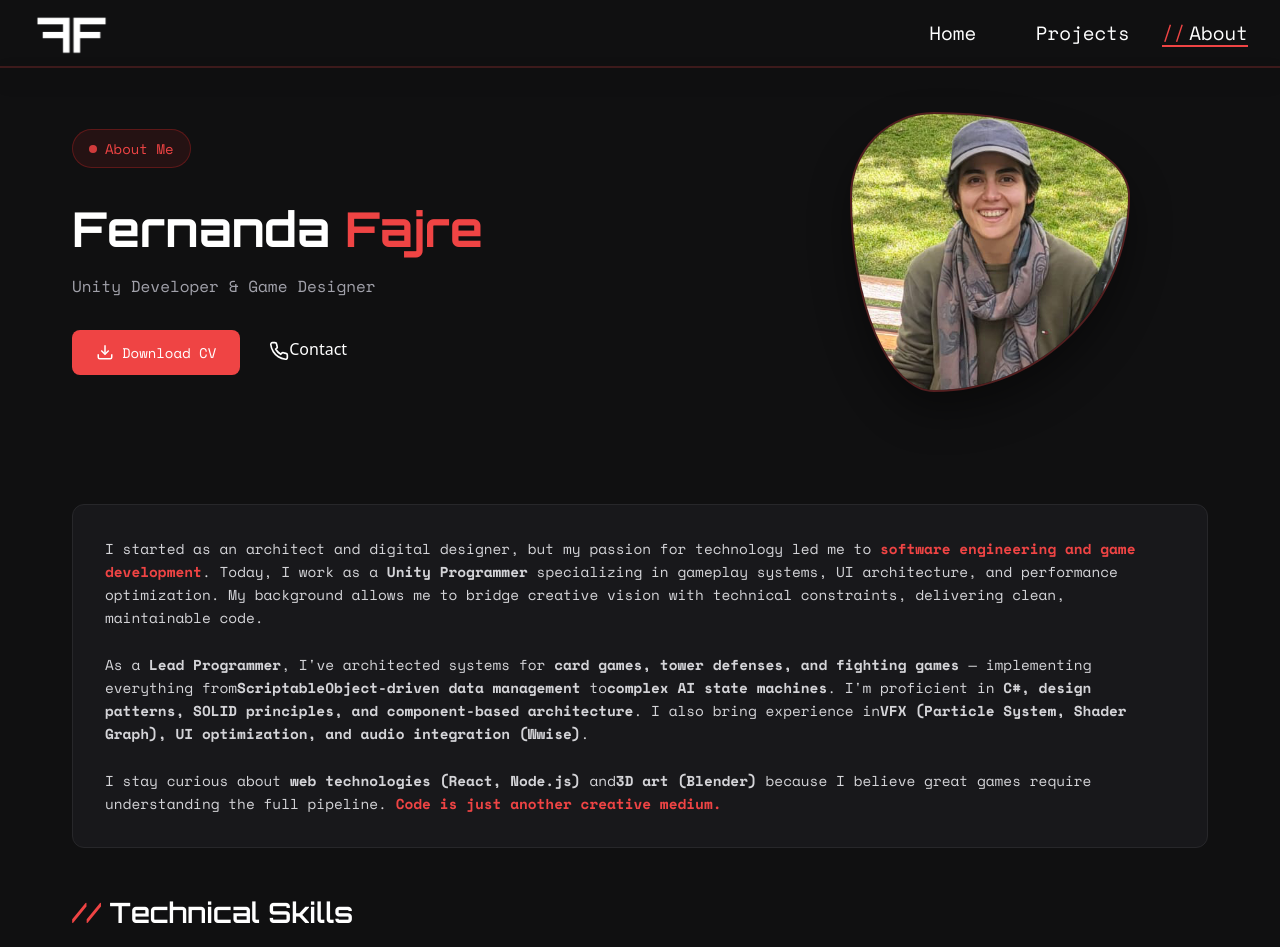
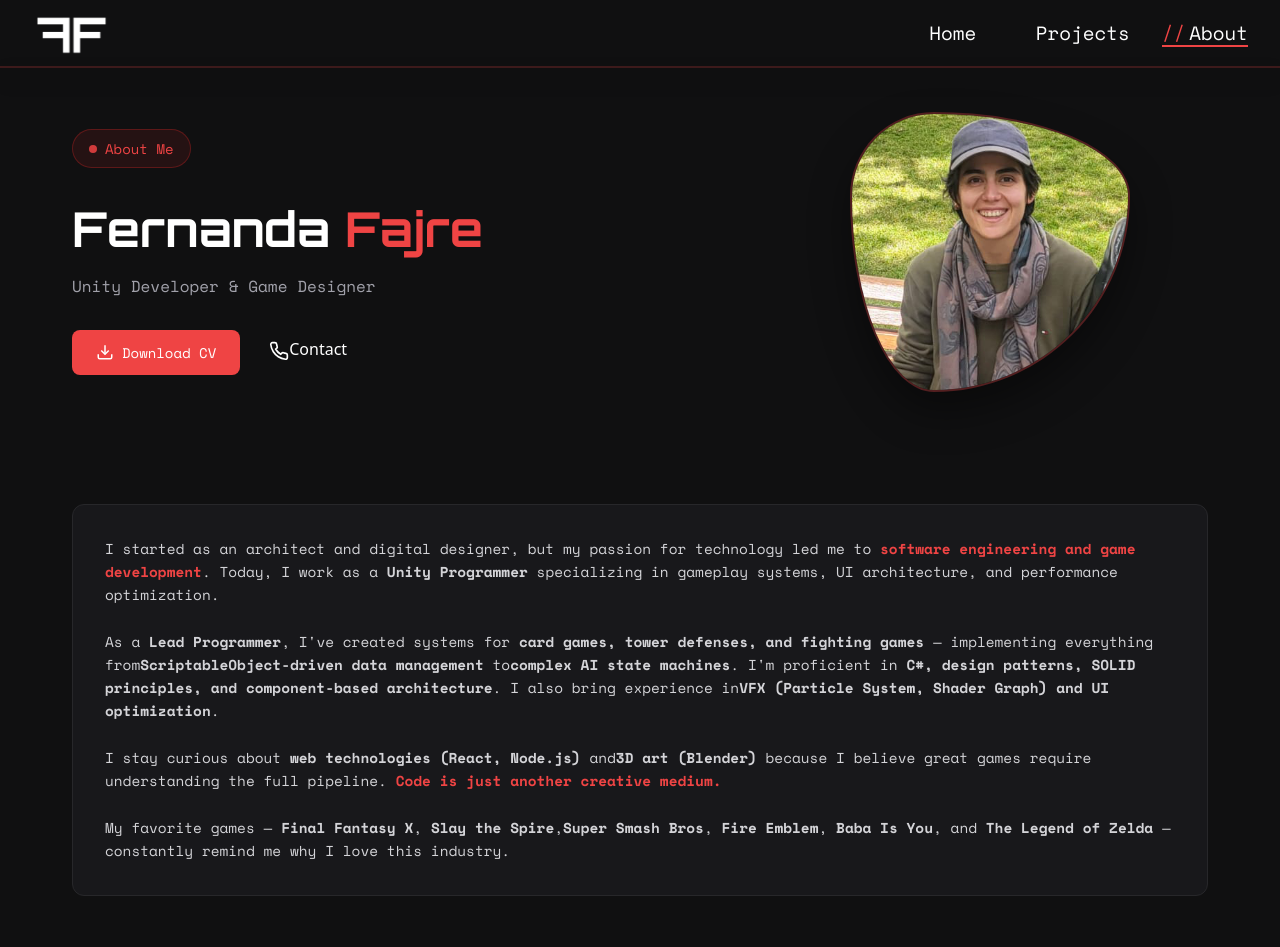
Before and after one commit to Fajrita/Fajrita.github.io, a React (Vite) app: page /about in a window 1280 px wide. Shown: the top 947 px of the page. Built offline with nearby package versions, Linux system fonts and the light colour scheme.

Commit message:
about fix

```diff
--- a/src/pages/About.jsx
+++ b/src/pages/About.jsx
@@ -13,18 +13,18 @@ const About = () => {
   const technicalSkills = {
     programming: [
       { name: 'C# / .NET', percentage: 90, description: 'Advanced OOP, design patterns, data structures, LINQ, asynchronous programming' },
-      { name: 'Unity Engine', percentage: 88, description: 'Component-based architecture, Editor scripting, custom tools, performance profiling' },
+      { name: 'Unity Engine', percentage: 100, description: 'Component-based architecture, Editor scripting, custom tools, performance profiling' },
       { name: 'Graphics & VFX', percentage: 75, description: 'Shader Graph, Particle System, VFX Graph, post-processing, lighting optimization' }
     ],
     gameDev: [
       { name: 'Gameplay Programming', percentage: 85, description: 'State machines, AI behavior trees, physics interactions, combat systems' },
-      { name: 'UI/UX Systems', percentage: 82, description: 'UI Toolkit, Canvas optimization, reactive interfaces, input handling' },
+      { name: 'UI/UX Systems', percentage: 70, description: 'UI Toolkit, Canvas optimization, reactive interfaces, input handling' },
       { name: 'Data Management', percentage: 80, description: 'ScriptableObjects, save/load systems, JSON/XML serialization, addressables' }
     ],
     tools: [
-      { name: 'Version Control', percentage: 85, description: 'Git, GitFlow, collaborative workflows, conflict resolution' },
+      { name: 'Version Control', percentage: 100, description: 'Git, GitFlow, collaborative workflows, conflict resolution' },
       { name: 'Project Management', percentage: 75, description: 'Agile/Scrum, Jira, Trello, team coordination, technical leadership' },
-      { name: 'Web & Other', percentage: 70, description: 'HTML5/CSS3, JavaScript, React, Bootstrap, responsive design' }
+      { name: 'Web & Other', percentage: 80, description: 'HTML5/CSS3, JavaScript, React, Bootstrap, responsive design' }
     ]
   };
 
@@ -135,21 +135,25 @@ const About = () => {
             I started as an architect and digital designer, but my passion for technology led me to
             <span className="highlight-text"> software engineering and game development</span>.
             Today, I work as a <strong>Unity Programmer</strong> specializing in gameplay systems,
-            UI architecture, and performance optimization. My background allows me to bridge
-            creative vision with technical constraints, delivering clean, maintainable code.
+            UI architecture, and performance optimization.
           </p>
           <p className="description-text">
-            As a <strong>Lead Programmer</strong>, I've architected systems for <strong>card games,
+            As a <strong>Lead Programmer</strong>, I've created systems for <strong>card games,
             tower defenses, and fighting games</strong> — implementing everything from
             <strong>ScriptableObject-driven data management</strong> to
             <strong>complex AI state machines</strong>. I'm proficient in <strong>C#, design patterns,
             SOLID principles, and component-based architecture</strong>. I also bring experience in
-            <strong>VFX (Particle System, Shader Graph), UI optimization, and audio integration (Wwise)</strong>.
+            <strong>VFX (Particle System, Shader Graph) and UI optimization</strong>.
           </p>
           <p className="description-text">
             I stay curious about <strong>web technologies (React, Node.js)</strong> and
             <strong>3D art (Blender)</strong> because I believe great games require understanding
             the full pipeline. <span className="highlight-text">Code is just another creative medium.</span>
+          </p>
+          <p className="description-text">
+          My favorite games — <strong>Final Fantasy X</strong>, <strong>Slay the Spire</strong>,
+          <strong>Super Smash Bros</strong>, <strong>Fire Emblem</strong>, <strong>Baba Is You</strong>,
+          and <strong>The Legend of Zelda</strong> — constantly remind me why I love this industry.
           </p>
         </div>
       </section>
```
